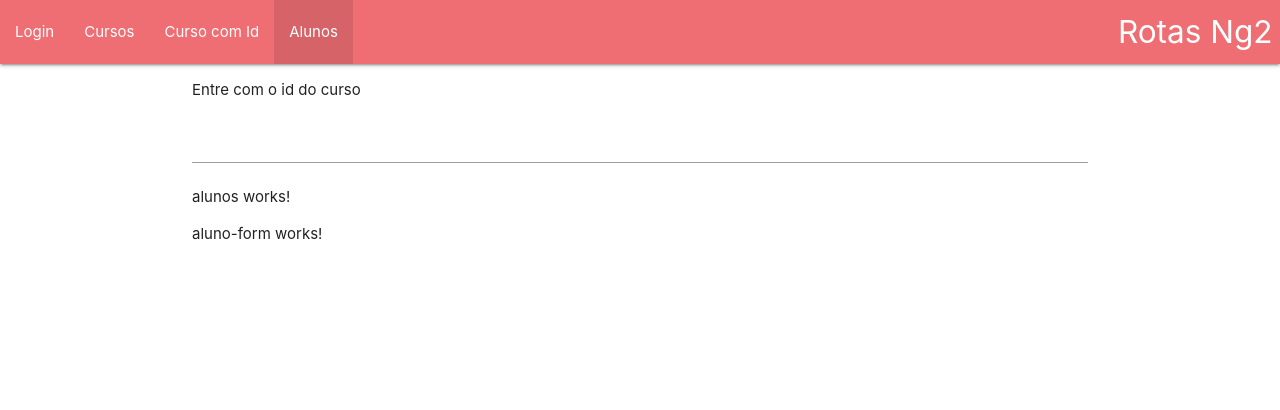
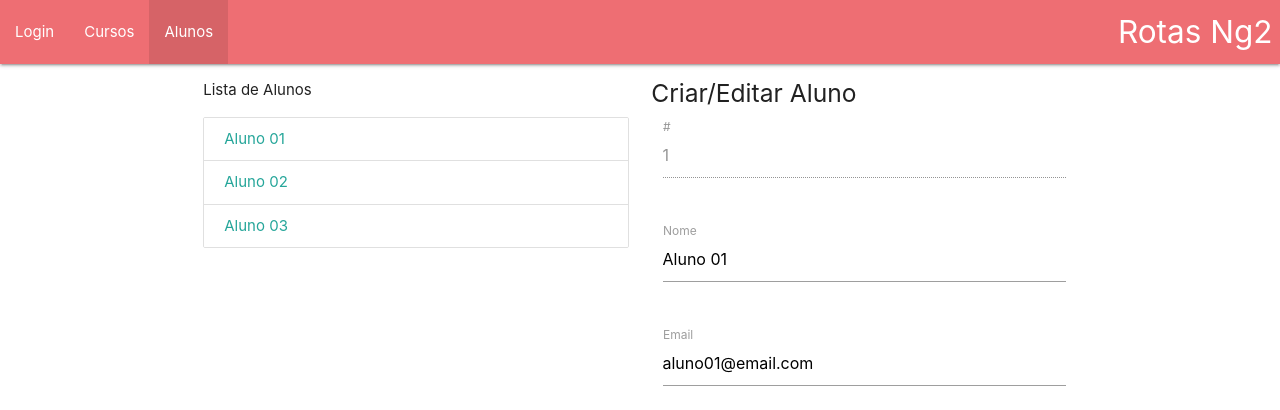
Before and after one commit to pininho/curso-loiane-rotas, an Angular app: page /alunos/1/editar in a window 1280 px wide. Shown: the top 410 px of the page. Built offline with nearby package versions, Linux system fonts and the light colour scheme.

Commit message:
Rotas filhas, desenvolvidas as telas

```diff
--- a/src/app/alunos/aluno-detalhe/aluno-detalhe.component.html
+++ b/src/app/alunos/aluno-detalhe/aluno-detalhe.component.html
@@ -1 +1,11 @@
-<p>aluno-detalhe works!</p>
+<h5>
+  Detalhe do Aluno
+</h5>
+
+<p>Id: {{ aluno.id }}</p>
+<p>Nome: {{ aluno.nome }}</p>
+<p>Email: {{ aluno.email }}</p>
+
+<a class="waves-effect waves-light btn" (click)="editarContato()">
+  Editar
+</a>
--- a/src/app/alunos/aluno-detalhe/aluno-detalhe.component.ts
+++ b/src/app/alunos/aluno-detalhe/aluno-detalhe.component.ts
@@ -1,15 +1,42 @@
-import { Component, OnInit } from '@angular/core';
+import { Subscription } from 'rxjs';
+import { ActivatedRoute, Router } from '@angular/router';
+import { Component, OnDestroy, OnInit } from '@angular/core';
+
+import { AlunosService } from './../alunos.service';
+
 
 @Component({
   selector: 'app-aluno-detalhe',
   templateUrl: './aluno-detalhe.component.html',
   styleUrls: ['./aluno-detalhe.component.scss']
 })
-export class AlunoDetalheComponent implements OnInit {
+export class AlunoDetalheComponent implements OnInit, OnDestroy {
 
-  constructor() { }
+  aluno: any;
+  inscricao: Subscription;
+
+  constructor(
+    private route: ActivatedRoute,
+    private router: Router,
+    private alunosService: AlunosService
+  ) { }
 
   ngOnInit(): void {
+    this.inscricao = this.route.params.subscribe(
+      (params: any) => {
+        let id = params['id'];
+
+        this.aluno = this.alunosService.getAluno(id);
+      }
+    )
+  }
+
+  editarContato() {
+    this.router.navigate(['/alunos', this.aluno.id, 'editar']);
+  }
+
+  ngOnDestroy() {
+    this.inscricao.unsubscribe();
   }
 
 }
--- a/src/app/alunos/aluno-form/aluno-form.component.html
+++ b/src/app/alunos/aluno-form/aluno-form.component.html
@@ -1 +1,24 @@
-<p>aluno-form works!</p>
+<h5>
+  Criar/Editar Aluno
+</h5>
+
+<div class="col s12">
+  <div class="row">
+    <div class="input-field col s12">
+      <input disabled [(ngModel)]="aluno.id" id="disabled" type="text" />
+      <label for="disabled" class="active">#</label>
+    </div>
+  </div>
+  <div class="row">
+    <div class="input-field col s12">
+      <input id="nome" [(ngModel)]="aluno.nome" class="validate" type="text" />
+      <label for="nome" class="active">Nome</label>
+    </div>
+  </div>
+  <div class="row">
+    <div class="input-field col s12">
+      <input id="email" [(ngModel)]="aluno.email" class="validate" type="email" />
+      <label for="email" class="active">Email</label>
+    </div>
+  </div>
+</div>
--- a/src/app/alunos/aluno-form/aluno-form.component.ts
+++ b/src/app/alunos/aluno-form/aluno-form.component.ts
@@ -1,15 +1,39 @@
-import { Component, OnInit } from '@angular/core';
+import { AlunosService } from './../alunos.service';
+import { ActivatedRoute } from '@angular/router';
+import { Component, OnInit, OnDestroy } from '@angular/core';
+import { Subscription } from 'rxjs';
 
 @Component({
   selector: 'app-aluno-form',
   templateUrl: './aluno-form.component.html',
   styleUrls: ['./aluno-form.component.scss']
 })
-export class AlunoFormComponent implements OnInit {
+export class AlunoFormComponent implements OnInit, OnDestroy {
 
-  constructor() { }
+  aluno: any = {}
+  inscricao: Subscription;
+
+  constructor(
+    private route: ActivatedRoute,
+    private alunosService: AlunosService
+  ) { }
 
   ngOnInit(): void {
+    this.inscricao = this.route.params.subscribe(
+      (params: any) => {
+        let id = params['id'];
+
+        this.aluno = this.alunosService.getAluno(id);
+
+        if(this.aluno === null) {
+          this.aluno = {};
+        }
+      }
+    )
+  }
+
+  ngOnDestroy() {
+     this.inscricao.unsubscribe();
   }
 
 }
--- a/src/app/alunos/alunos.component.html
+++ b/src/app/alunos/alunos.component.html
@@ -1,2 +1,17 @@
-<p>alunos works!</p>
-<router-outlet></router-outlet>
+<div class="row">
+  <div class="col s6">
+    <p>
+      Lista de Alunos
+    </p>
+
+    <div class="collection">
+      <a class="collection-item" *ngFor="let aluno of alunos" [routerLink]="[aluno.id]">
+        {{ aluno.nome }}
+      </a>
+    </div>
+  </div>
+
+  <div class="col s6">
+    <router-outlet></router-outlet>
+  </div>
+</div>
--- a/src/app/alunos/alunos.component.ts
+++ b/src/app/alunos/alunos.component.ts
@@ -1,4 +1,7 @@
 import { Component, OnInit } from '@angular/core';
+
+import { AlunosService } from './alunos.service';
+
 
 @Component({
   selector: 'app-alunos',
@@ -7,9 +10,14 @@ import { Component, OnInit } from '@angular/core';
 })
 export class AlunosComponent implements OnInit {
 
-  constructor() { }
+  alunos: any [] = [];
+
+  constructor(
+    private alunosService: AlunosService
+    ) { }
 
   ngOnInit(): void {
+    this.alunos = this.alunosService.getAlunos();
   }
 
 }
--- a/src/app/alunos/alunos.routing.module.ts
+++ b/src/app/alunos/alunos.routing.module.ts
@@ -1,8 +1,8 @@
+import { NgModule } from "@angular/core";
+import { RouterModule } from '@angular/router';
+
 import { AlunoFormComponent } from './aluno-form/aluno-form.component';
 import { AlunoDetalheComponent } from './aluno-detalhe/aluno-detalhe.component';
-import { RouterModule } from '@angular/router';
-import { NgModule } from "@angular/core";
-
 import { AlunosComponent } from './alunos.component';
 
 
--- /dev/null
+++ b/src/app/alunos/alunos.service.ts
@@ -0,0 +1,29 @@
+import { Injectable } from '@angular/core';
+
+@Injectable(
+  //{providedIn: 'root'}
+  )
+export class AlunosService {
+
+  private alunos: any[] = [
+    {id: 1, nome: 'Aluno 01', email: 'aluno01@email.com'},
+    {id: 2, nome: 'Aluno 02', email: 'aluno02@email.com'},
+    {id: 3, nome: 'Aluno 03', email: 'aluno03@email.com'}
+  ];
+
+  getAlunos() {
+    return this.alunos;
+  }
+
+  getAluno(id: number) {
+    for (let i = 0; i < this.alunos.length; i++) {
+      let aluno = this.alunos[i];
+      if (aluno.id == id) {
+        return aluno;
+      }
+    }
+    return null;
+  }
+
+  constructor() { }
+}
--- a/src/app/app.component.html
+++ b/src/app/app.component.html
@@ -4,13 +4,13 @@
     <ul id="nav-mobile" class="left hide-on-med-and-down">
       <li routerLinkActive="active"><a routerLink="/login">Login</a></li>
       <li routerLinkActive="active"><a routerLink="/cursos" [queryParams]="{pagina:1}">Cursos</a></li>
-      <li routerLinkActive="active"><a [routerLink]="['curso', idCurso.value]">Curso com Id</a></li>
+      <!--<li routerLinkActive="active"><a [routerLink]="['curso', idCurso.value]">Curso com Id</a></li>-->
       <li routerLinkActive="active"><a routerLink="/alunos">Alunos</a></li>
     </ul>
   </div>
 </nav>
 <div class="container">
-  <p>Entre com o id do curso</p>
-  <input #idCurso />
+  <!--<p>Entre com o id do curso</p>
+  <input #idCurso />-->
   <router-outlet></router-outlet>
 </div>
```
Also changed, not shown: src/app/alunos/alunos.module.ts (+6 -2 lines), 1 other file (tests, documents, lock files or other folders).
